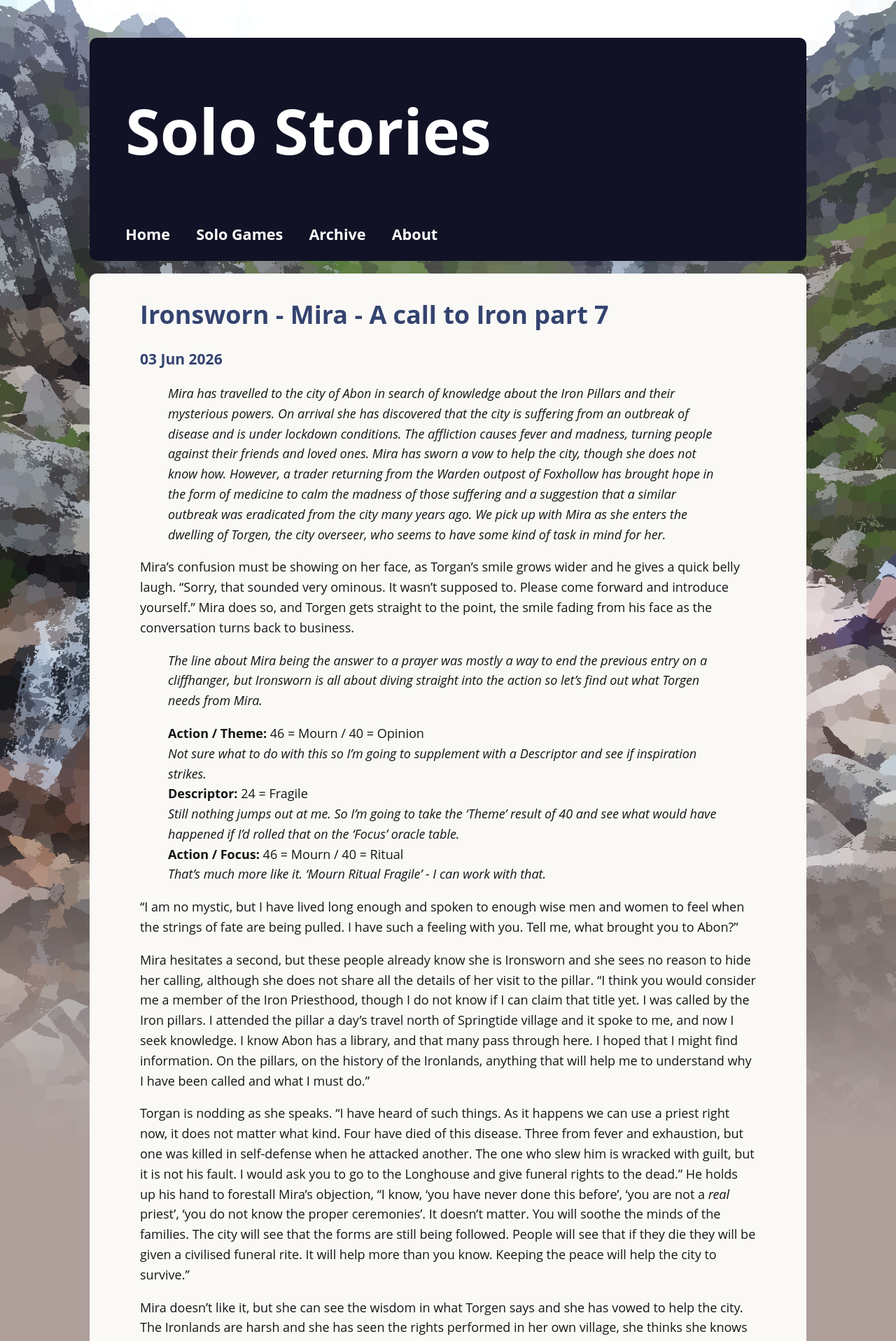
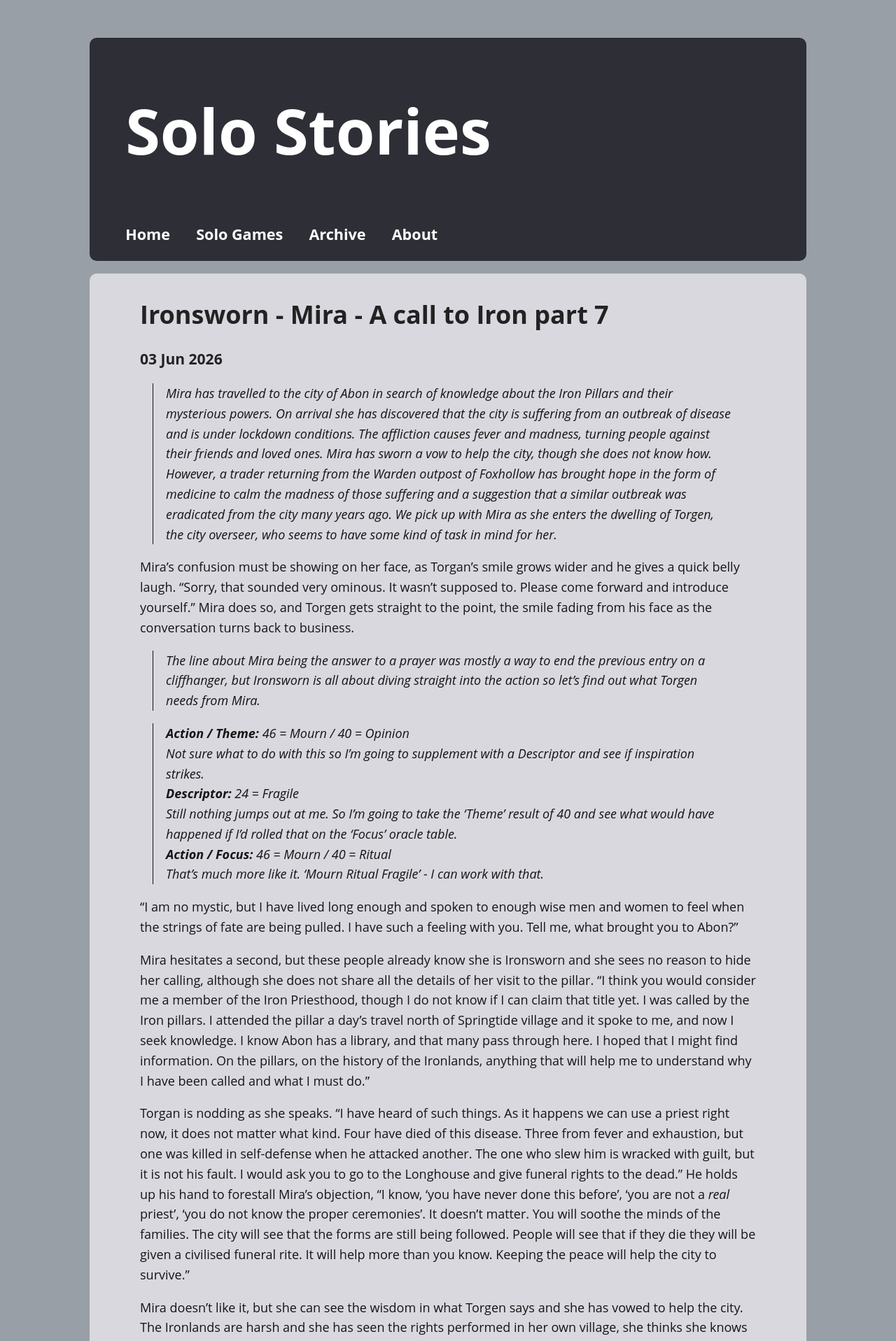
Before and after one commit to fst0pped/fst0pped.github.io, a Jekyll site: the page built from _posts/2026-06-03-Ironsworn-Mira-A-Call-to-Iron-7.md, in a window 1280 px wide. Shown: the top 1917 px of the page at 70% size. Built offline with Jekyll 4.4.1, drawn with Linux system fonts in a browser that asks for light colours.

Commit message:
styling the ironsworn pages

```diff
--- a/_layouts/default.html
+++ b/_layouts/default.html
@@ -10,7 +10,11 @@
     <meta name="viewport" content="width=device-width, initial-scale=1.0">
     <meta charset="UTF-8">
     <!-- Here's the link to our CSS stylesheet! -->
+
     <link href="/css/main.css" rel="stylesheet" type="text/css" media="all" />
+    {% if page.post_style == "ironsworn" %}
+      <link href="/css/ironsworn.css" rel="stylesheet" type="text/css" media="all" />
+    {% endif %}
 
   </head>
   <body>
--- /dev/null
+++ b/css/ironsworn.css
@@ -0,0 +1,148 @@
+/* CSS is how you can add style to your website, such as colors, fonts, and positioning of your
+   HTML content. To learn how to do something, just try searching Google for questions like
+   "how to change link color." */
+
+body {
+  animation: fadeBackgroundColourBody 3s;
+  animation-fill-mode: forwards;
+}
+
+@keyframes fadeBackgroundColourBody {
+  from { background-color: default; }
+  to { background-color: #999fa7; }
+}
+
+h1, h2, h3, h4, h5 {
+  color: #222222;
+}
+
+/*#CONTAINER is the rectangle that contains everything but the background!*/
+
+#content {
+  border-radius: 10px;
+}
+
+#content {
+  animation: fadeBackgroundColourContent 3s;
+  animation-fill-mode: forwards;
+}
+
+@keyframes fadeBackgroundColourContent {
+  from { background-color: default; }
+  to { background-color: #d9d8df; }
+}
+
+
+/*HEADER STYLE*/
+#header {
+  animation: fadeBackgroundColourHeader 3s;
+  animation-fill-mode: forwards;
+}
+
+@keyframes fadeBackgroundColourHeader {
+  from { background-color: default; }
+  to { background-color: #2e2e36; }
+}
+
+#header h1 {
+  color: white;
+  font-size: 5em;
+}
+#header ul {
+  list-style-type: none;
+  padding: 0.5em 0;
+  margin: 0;
+}
+#header li {
+  font-size: 1.2em;
+  display: inline-block;
+  margin-right: 1.5em;
+  margin-bottom: 0.2em;
+  margin-top: 0.2em;
+}
+#header li a {
+  color: white;
+  text-decoration: none;
+  background-color: inherit;
+}
+#header li a:hover {
+  text-decoration: underline;
+}
+
+@media only screen and (max-width: 600px) {
+  #header {
+    border-radius: 0;
+    padding: 1% 5%;
+  }
+}
+
+/*POST LIST STYLE*/
+#postlistdiv ul {
+  font-size: 1.2em;
+  padding: 0;
+  list-style-type: none;
+}
+#recentpostlistdiv ul {
+  font-size: 1.2em;
+  padding: 0;
+  list-style-type: none;
+}
+.moreposts {
+  font-size: 0.8em;
+  margin-top: 0.2em;
+}
+
+/*SOLO GAME STYLES*/
+div.sologame {
+  margin: 2em 0;
+}
+
+@media only screen and (max-width: 524px) {
+  div.sologame p.right {
+    float: none;
+    text-align: center;
+  }
+}
+
+/*NEXT AND PREVIOUS LINKS STYLE*/
+#nextprev {
+  text-align: center;
+  margin-top: 1.4em;
+}
+
+
+/*FOOTER STYLE*/
+footer {
+  font-size: 0.8em;
+  padding: 2em 5% 2em 5%;
+  background-color: #f6f6fa;
+  margin: 0;
+  border-radius: 10px;
+  clear: both;
+}
+
+footer .no-ai img {
+  width: 3.8em;
+}
+
+footer .no-ai img:hover {
+  width: 4em;
+}
+
+footer .no-ai a:hover {
+  background: none;
+}
+
+footer img#rss {
+  width: 1em;
+}
+
+footer a img#githubfooter {
+  width: 1em;
+}
+
+@media only screen and (max-width: 600px) {
+  footer {
+    border-radius: 0;
+  }
+}
--- a/css/main.css
+++ b/css/main.css
@@ -3,11 +3,11 @@
    "how to change link color." */
 
 body {
-  background-color: #AE9F9B;
-  background-image: url('../images/background.png');
-  background-repeat: no-repeat;
-  background-size: 100%;
-	background-position: top;
+  background-color: #ffffff;
+  /* background-image: url('../images/background.png'); */
+  /* background-repeat: no-repeat; */
+  /* background-size: 100%;
+	background-position: top; */
   font-size: 18px;
   font-family: "Open Sans", sans-serif;
   margin: 0;
@@ -56,7 +56,7 @@ img {
 }
 
 a:hover {
-  background-color: #fde7bf;
+  background-color: #ffe6c9;
 }
 
 h1, h2, h3, h4, h5 {
@@ -73,8 +73,8 @@ h1, h2, h3, h4, h5 {
 #content {
   padding: 10px 4em 20px 4em;
   margin: 1em 0;
-  border-radius: 10px;
-  background-color: #faf9f6;
+  /* border-radius: 10px; */
+  /* background-color: #faf9f6; */
   color: #151515;
 }
 
@@ -82,14 +82,11 @@ h2.inline, h3.inline, p.inline {
   display: inline;
 }
 
-p.meta {
+blockquote {
   font-style: italic;
-  margin-left: 2em;
-  margin-right: 2em;
-}
-
-p.mechanics {
-  margin-left: 2em;
+  padding-left: 1em;
+  border-left: 1px solid #111225;
+  margin-left: 1em;
   margin-right: 2em;
 }
 
```
Also changed, not shown: _posts/2026-06-03-Ironsworn-Mira-A-Call-to-Iron-7.md (+1 -0 lines).
